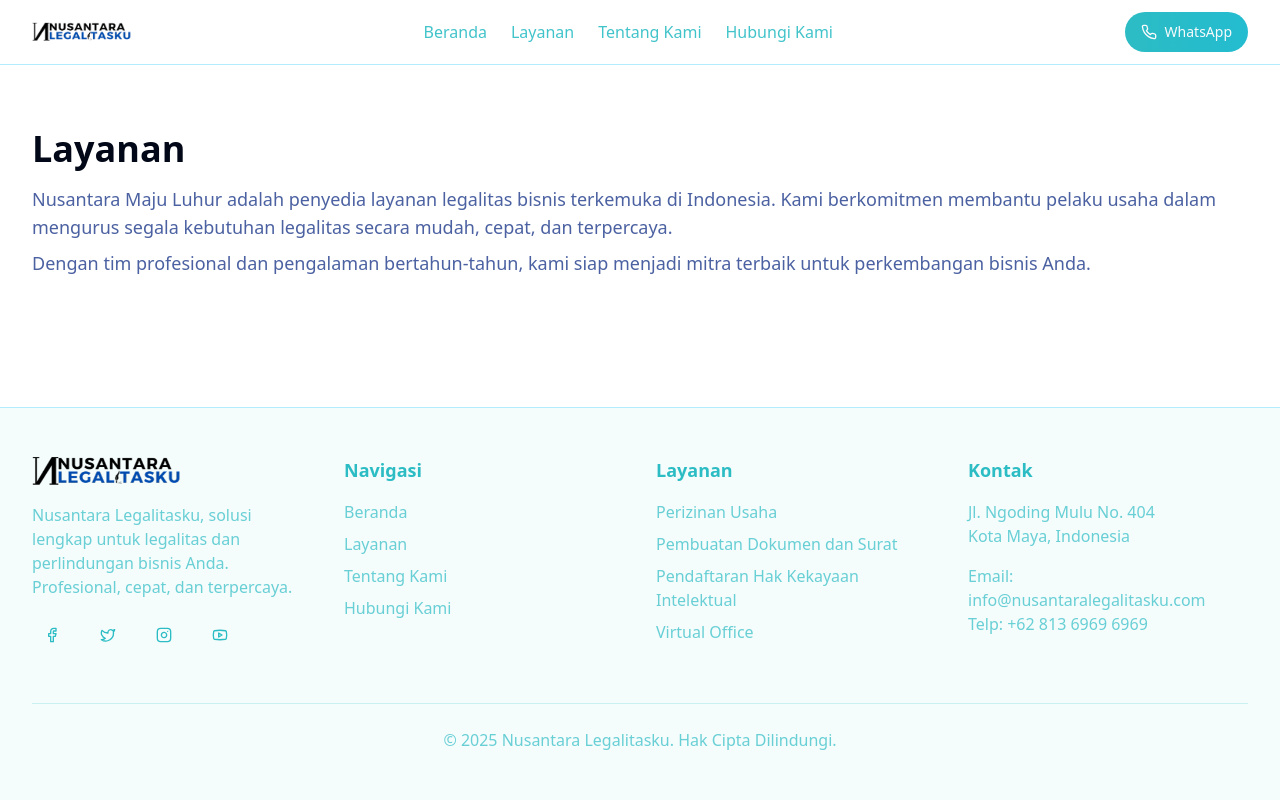
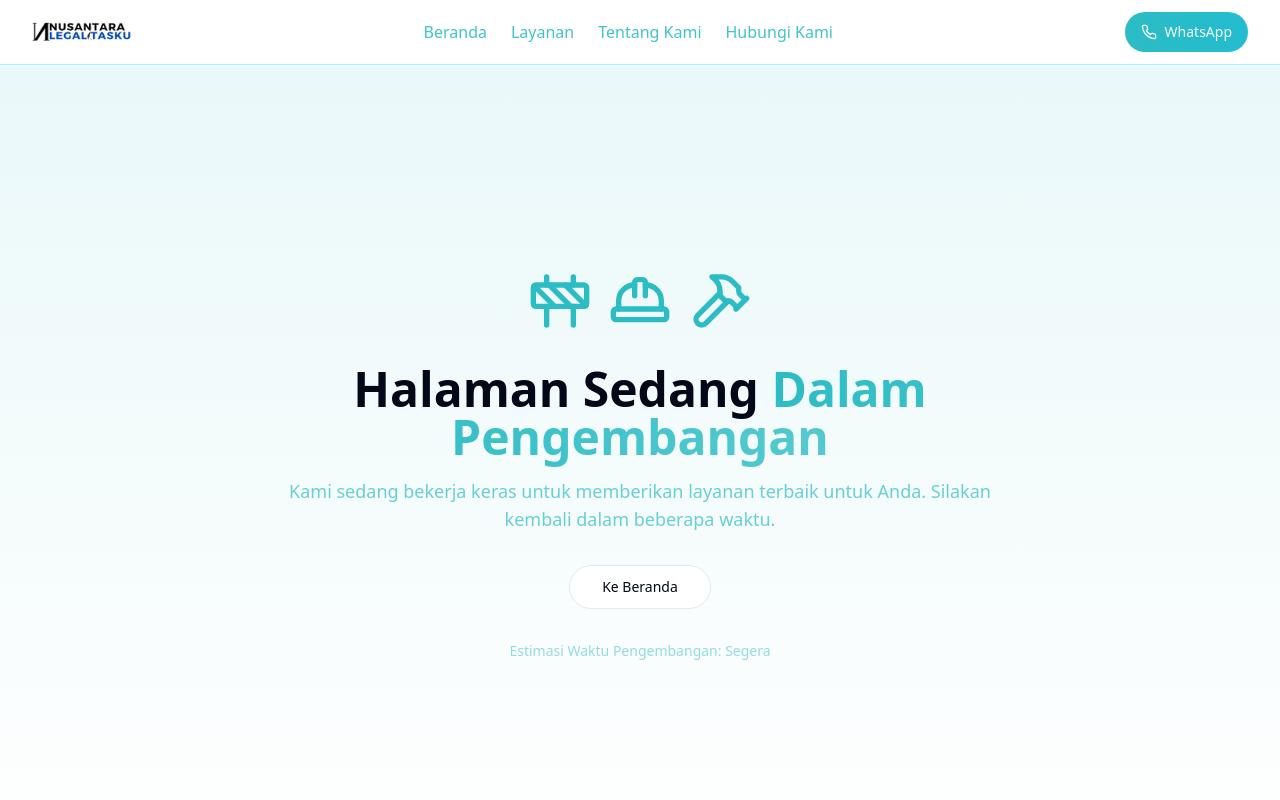
Before and after one commit to msandypr/izin-pasti, a Next.js app: page /layanan in a window 1280 px wide. Shown: the top 800 px of the page. Built offline with nearby package versions, Linux system fonts and the light colour scheme.

Commit message:
feat: under-construction page

```diff
--- a/app/hubungi-kami/page.tsx
+++ b/app/hubungi-kami/page.tsx
@@ -1,13 +1,9 @@
-export default function HubungiKamiPage() {
-    return (
-      <div className="container py-16">
-        <h1 className="text-4xl font-bold mb-4">Hubungi Kami</h1>
-        <p className="text-lg text-blue-900/80 mb-2">
-          Nusantara Maju Luhur adalah penyedia layanan legalitas bisnis terkemuka di Indonesia. Kami berkomitmen membantu pelaku usaha dalam mengurus segala kebutuhan legalitas secara mudah, cepat, dan terpercaya.
-        </p>
-        <p className="text-lg text-blue-900/80">
-          Dengan tim profesional dan pengalaman bertahun-tahun, kami siap menjadi mitra terbaik untuk perkembangan bisnis Anda.
-        </p>
-      </div>
-    );
-  }
+import UnderConstruction from "@/components/under-construction";
+
+export default function TentangKamiPage() {
+  return (
+    <div className="flex flex-col items-center">
+      <UnderConstruction />
+    </div>
+  );
+}
--- a/app/layanan/page.tsx
+++ b/app/layanan/page.tsx
@@ -1,13 +1,9 @@
+import UnderConstruction from "@/components/under-construction";
+
 export default function LayananPage() {
-    return (
-      <div className="container py-16">
-        <h1 className="text-4xl font-bold mb-4">Layanan</h1>
-        <p className="text-lg text-blue-900/80 mb-2">
-          Nusantara Maju Luhur adalah penyedia layanan legalitas bisnis terkemuka di Indonesia. Kami berkomitmen membantu pelaku usaha dalam mengurus segala kebutuhan legalitas secara mudah, cepat, dan terpercaya.
-        </p>
-        <p className="text-lg text-blue-900/80">
-          Dengan tim profesional dan pengalaman bertahun-tahun, kami siap menjadi mitra terbaik untuk perkembangan bisnis Anda.
-        </p>
-      </div>
-    );
-  }
+  return (
+    <div className="flex flex-col items-center">
+      <UnderConstruction />
+    </div>
+  );
+}
--- a/app/page.tsx
+++ b/app/page.tsx
@@ -9,7 +9,7 @@ export default function Home() {
       <HeroSection />
       <FeaturesSection />
       <PricingSection />
-      <CtaSection />
+
     </div>
   );
 }
--- a/app/tentang-kami/page.tsx
+++ b/app/tentang-kami/page.tsx
@@ -1,13 +1,9 @@
+import UnderConstruction from "@/components/under-construction";
+
 export default function TentangKamiPage() {
-    return (
-      <div className="container py-16">
-        <h1 className="text-4xl font-bold mb-4">Tentang Kami</h1>
-        <p className="text-lg text-blue-900/80 mb-2">
-          Nusantara Maju Luhur adalah penyedia layanan legalitas bisnis terkemuka di Indonesia. Kami berkomitmen membantu pelaku usaha dalam mengurus segala kebutuhan legalitas secara mudah, cepat, dan terpercaya.
-        </p>
-        <p className="text-lg text-blue-900/80">
-          Dengan tim profesional dan pengalaman bertahun-tahun, kami siap menjadi mitra terbaik untuk perkembangan bisnis Anda.
-        </p>
-      </div>
-    );
-  }
+  return (
+    <div className="flex flex-col items-center">
+      <UnderConstruction />
+    </div>
+  );
+}
--- /dev/null
+++ b/components/under-construction.tsx
@@ -0,0 +1,64 @@
+"use client"
+import { motion } from "framer-motion";
+import { Hammer, HardHat, Construction } from "lucide-react";
+import { Button } from "@/components/ui/button";
+
+export default function UnderConstruction() {
+  return (
+    <div className="min-h-screen w-full bg-gradient-to-b from-[#2CBCC4]/10 to-white flex items-center justify-center py-8 md:py-16">
+      <div className="container">
+        <div className="text-center space-y-8 max-w-3xl mx-auto">
+          <motion.div
+            initial={{ scale: 0 }}
+            animate={{ scale: 1 }}
+            transition={{ duration: 0.5 }}
+            className="flex justify-center gap-4"
+          >
+            <Construction className="h-16 w-16 text-[#2CBCC4]" />
+            <HardHat className="h-16 w-16 text-[#2CBCC4]" />
+            <Hammer className="h-16 w-16 text-[#2CBCC4]" />
+          </motion.div>
+
+          <motion.div
+            initial={{ opacity: 0, y: 20 }}
+            animate={{ opacity: 1, y: 0 }}
+            transition={{ delay: 0.3 }}
+          >
+            <h1 className="text-4xl md:text-5xl font-bold mb-4">
+              Halaman Sedang <span className="gradient-text">Dalam Pengembangan</span>
+            </h1>
+            <p className="text-lg text-[#2CBCC4]/70 mb-8">
+              Kami sedang bekerja keras untuk memberikan layanan terbaik untuk Anda.
+              Silakan kembali dalam beberapa waktu.
+            </p>
+          </motion.div>
+
+          <motion.div
+            initial={{ opacity: 0, y: 20 }}
+            animate={{ opacity: 1, y: 0 }}
+            transition={{ delay: 0.5 }}
+            className="flex flex-col sm:flex-row gap-4 justify-center"
+          >
+            <Button
+              size="lg"
+              variant="outline"
+              className="rounded-full"
+              onClick={() => window.location.href = '/'}
+            >
+              Ke Beranda
+            </Button>
+          </motion.div>
+
+          <motion.div
+            initial={{ opacity: 0 }}
+            animate={{ opacity: 1 }}
+            transition={{ delay: 0.7 }}
+            className="mt-12 text-[#2CBCC4]/50 text-sm"
+          >
+            Estimasi Waktu Pengembangan: Segera
+          </motion.div>
+        </div>
+      </div>
+    </div>
+  );
+}
```
